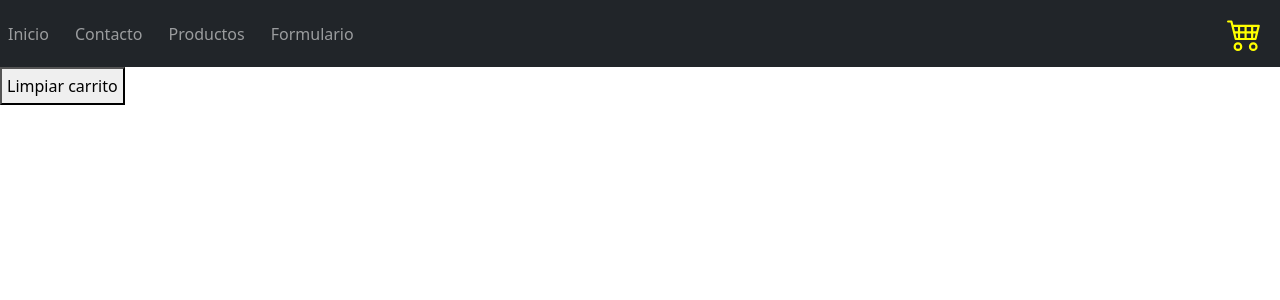
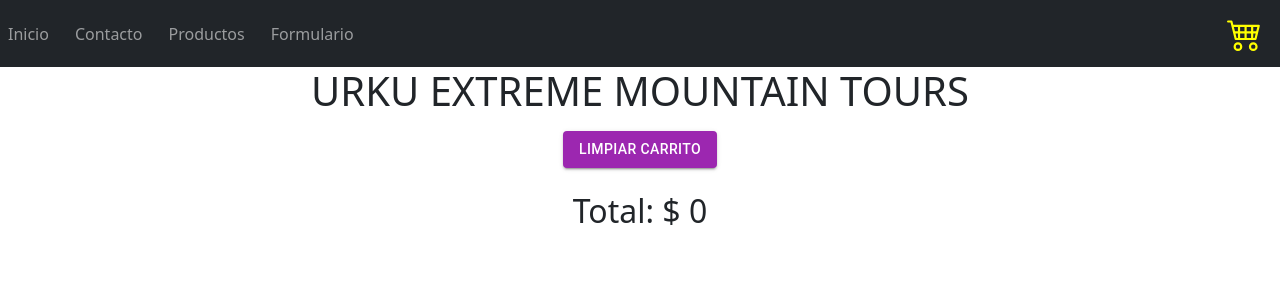
Before and after one commit to MacuOrtiz/REACT_JS, a React (Vite) app in the folder react-project/: page /count in a window 1280 px wide. Shown: the top 300 px of the page. Built offline with nearby package versions, Linux system fonts and the light colour scheme.

Commit message:
Entrega final react

```diff
--- a/react-project/src/components/pages/cart/CartContainer.jsx
+++ b/react-project/src/components/pages/cart/CartContainer.jsx
@@ -1,34 +1,68 @@
 import { useContext } from "react";
 import { CartContext } from "../../../context/CartContext";
 import useCount from "../../../hooks/useCount";
+import Button from '@mui/material/Button';
 
 const CartContainer = () => {
   const { cart, clearCart, deleteProduct } = useContext(CartContext);
-  console.log(cart)
+  console.log(cart);
+
+  const getTotal = () => {
+    return cart.reduce((total, producto) => {
+      const { count } = useCount(producto.cantidad, producto.stock);
+      const subTotal = producto.price * count;
+      return total + subTotal;
+    }, 0);
+  };
 
   return (
-    <div>
-      <button onClick={clearCart}>Limpiar carrito</button>
+    <div className="container">
+      <h1 className="mb-3 text-uppercase text-lg-center">
+        urku extreme mountain tours
+      </h1>
+
       {cart.map((producto) => {
         const { count, añadir, eliminar } = useCount(
           producto.cantidad,
           producto.stock
         );
 
+        const subTotal = producto.price * count;
+
         return (
-          <div key={producto.id}>
-            <h2>{producto.title}</h2>
-            <h3>${producto.price}</h3>
-
-            <p>Numero de Personas: {count}</p>
-            <button onClick={añadir}>+</button>
-            <button onClick={eliminar}>-</button>
-            <button onClick={() => deleteProduct(producto.id)}>
-              Eliminar Tour
-            </button>
+          <div key={producto.id} className="card mb-3">
+            <div className="card-body">
+              <h2 className="card-title">{producto.title}</h2>
+              <h3 className="card-text">${producto.price}</h3>
+              <p className="card-text">Numero de Personas: {count}</p>
+              <button className="btn btn-primary me-2" onClick={añadir}>
+                +
+              </button>
+              <button className="btn btn-primary" onClick={eliminar}>
+                -
+              </button>
+              <div>
+                <p>Subtotal: $ {subTotal}</p>
+              </div>
+              <div>
+                <button
+                  className="btn btn-danger"
+                  onClick={() => deleteProduct(producto.id)}
+                >
+                  Eliminar Tour
+                </button>
+              </div>
+            </div>
           </div>
         );
       })}
+
+      <div className="text-center">
+        <Button variant="contained" color="secondary" onClick={clearCart}>
+          Limpiar carrito
+        </Button>
+      </div>
+      <h2 className="text-center mt-4">Total: $ {getTotal()}</h2>
     </div>
   );
 };
```
